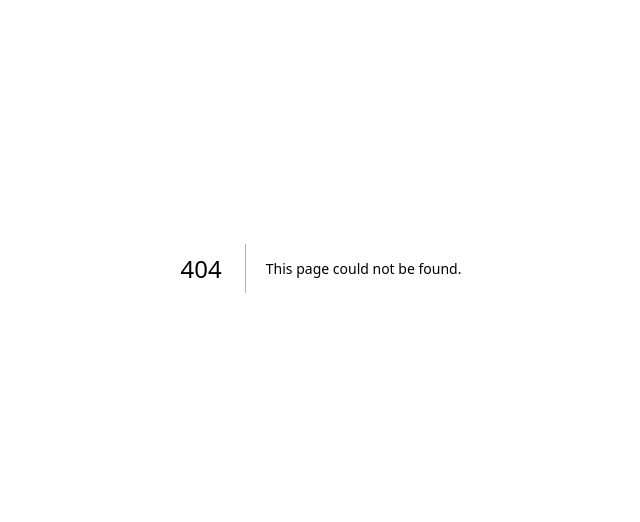
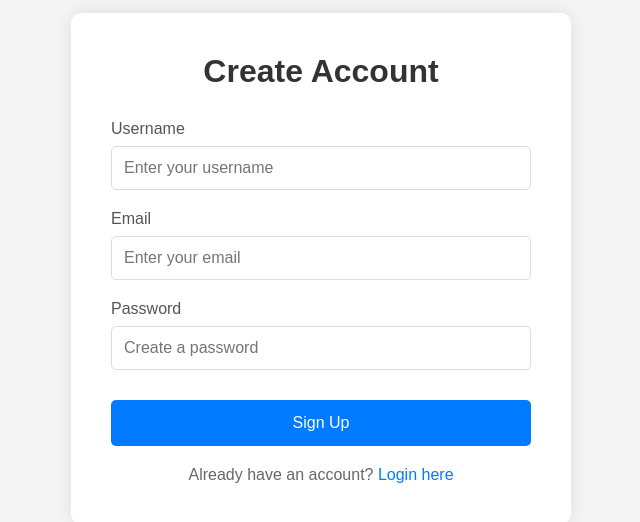
Before and after one commit to agwadan/Eventura, a Next.js app: page /signuppage in a window 1280 px wide. Before the commit this address had no page. Shown: the part 132-654 px from the top of the page, without its empty margins (319-959 px from the left). Built offline with nearby package versions, Linux system fonts and the light colour scheme.

Commit message:
sign up page

```diff
--- a/src/app/page.js
+++ b/src/app/page.js
@@ -1,10 +1,11 @@
 import Image from "next/image";
 import styles from "./page.module.css";
+import SignUp from "./signuppage/page";
 
 export default function Home() {
   return (
     <>
-      <h1>Eventura</h1>
+       <SignUp/>
     </>
   );
 }
--- /dev/null
+++ b/src/app/signuppage/page.js
@@ -0,0 +1,62 @@
+'use client';
+import React from 'react';
+import styles from './page.module.css';
+
+function SignUp() {
+  const handleSubmit = (e) => {
+    e.preventDefault();
+    // Add your signup logic here
+  };
+
+  return (
+    <div className={styles.signupContainer}>
+      <div className={styles.formWrapper}>
+        <h1 className={`${styles.title} eventura`}>Create Account</h1>
+
+        <form onSubmit={handleSubmit} className={styles.signupForm}>
+          <div className={styles.inputGroup}>
+            <label htmlFor="fullName">Username</label>
+            <input
+              type="text"
+              id="fullName"
+              placeholder="Enter your username"
+              required
+            />
+          </div>
+
+          <div className={styles.inputGroup}>
+            <label htmlFor="email">Email</label>
+            <input
+              type="email"
+              id="email"
+              placeholder="Enter your email"
+              required
+            />
+          </div>
+
+          <div className={styles.inputGroup}>
+            <label htmlFor="password">Password</label>
+            <input
+              type="password"
+              id="password"
+              placeholder="Create a password"
+              required
+            />
+          </div>
+
+
+
+          <button type="submit" className={styles.signupButton}>
+            Sign Up
+          </button>
+        </form>
+
+        <p className={styles.loginLink}>
+          Already have an account? <a href="/login">Login here</a>
+        </p>
+      </div>
+    </div>
+  );
+}
+
+export default SignUp;
--- /dev/null
+++ b/src/app/signuppage/page.module.css
@@ -0,0 +1,85 @@
+.signupContainer {
+  display: flex;
+  justify-content: center;
+  align-items: center;
+  min-height: 100vh;
+  padding: 20px;
+  background-color: #f5f5f5;
+}
+
+.formWrapper {
+  background: white;
+  padding: 40px;
+  border-radius: 10px;
+  box-shadow: 0 0 20px rgba(0, 0, 0, 0.1);
+  width: 100%;
+  max-width: 500px;
+}
+
+.title {
+  text-align: center;
+  margin-bottom: 30px;
+  color: #333;
+  font-size: 2rem;
+}
+
+.signupForm {
+  display: flex;
+  flex-direction: column;
+  gap: 20px;
+}
+
+.inputGroup {
+  display: flex;
+  flex-direction: column;
+  gap: 8px;
+}
+
+.inputGroup label {
+  font-weight: 500;
+  color: #555;
+}
+
+.inputGroup input {
+  padding: 12px;
+  border: 1px solid #ddd;
+  border-radius: 5px;
+  font-size: 1rem;
+  transition: border-color 0.3s;
+}
+
+.inputGroup input:focus {
+  outline: none;
+  border-color: #007bff;
+}
+
+.signupButton {
+  background-color: #007bff;
+  color: white;
+  padding: 14px;
+  border: none;
+  border-radius: 5px;
+  font-size: 1rem;
+  cursor: pointer;
+  transition: background-color 0.3s;
+  margin-top: 10px;
+}
+
+.signupButton:hover {
+  background-color: #0056b3;
+}
+
+.loginLink {
+  text-align: center;
+  margin-top: 20px;
+  color: #666;
+}
+
+.loginLink a {
+  color: #007bff;
+  text-decoration: none;
+}
+
+.loginLink a:hover {
+  text-decoration: underline;
+}
```
